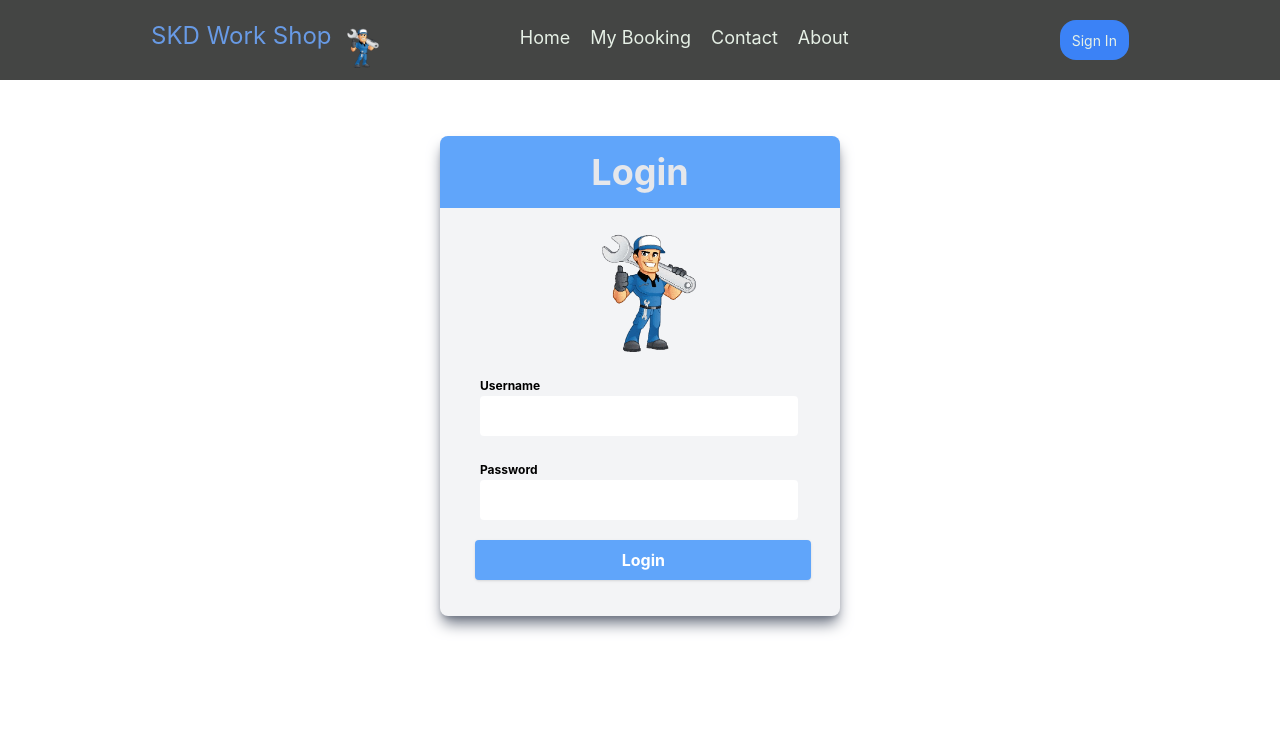
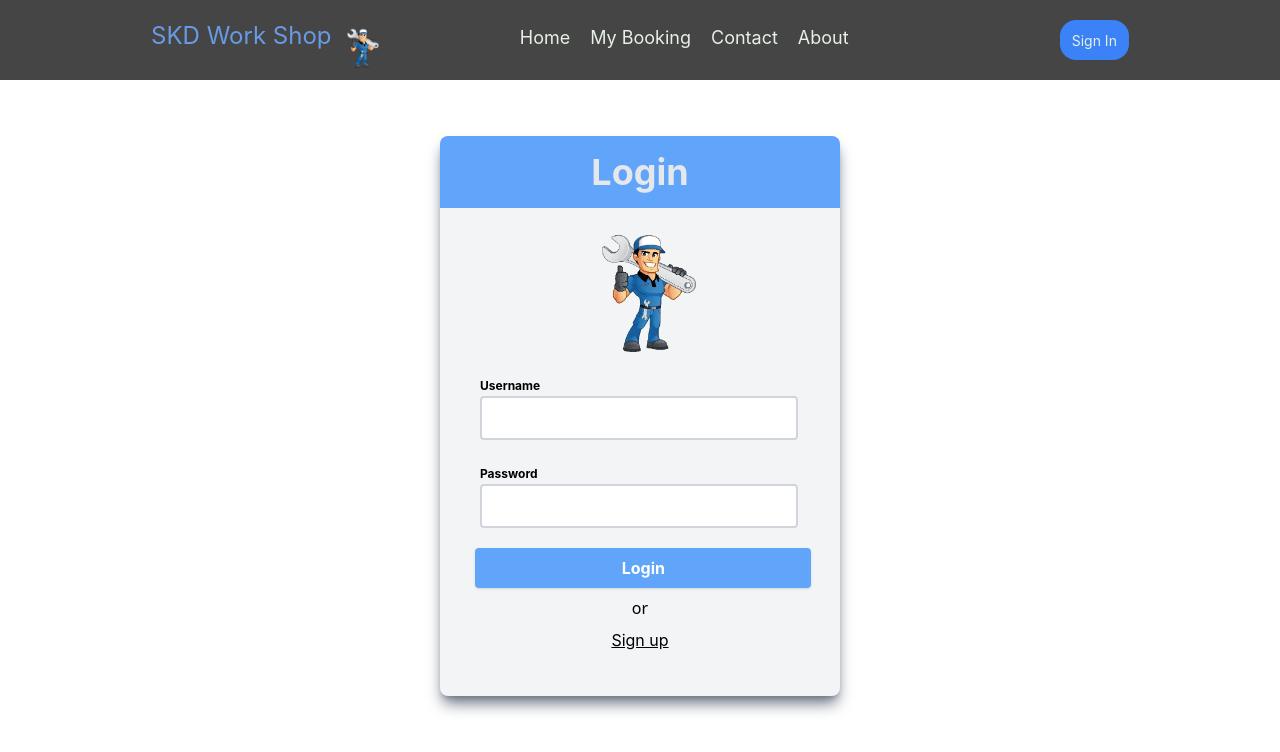
Before and after one commit to rKaushalya/SKD-Work-Shop-With-MERN-Stack, a React (Create React App) app in the folder client/: page /login in a window 1280 px wide. Shown: the top 752 px of the page. Built offline with nearby package versions, Linux system fonts and the light colour scheme.

Commit message:
Login page completed

```diff
--- a/client/src/view/pages/Login/LoginPage.tsx
+++ b/client/src/view/pages/Login/LoginPage.tsx
@@ -37,7 +37,7 @@ export class LoginPage extends Component {
 
                 <div className="flex justify-center">
                     <div
-                        className="bg-gray-100 w-[25em] h-[30em] mt-14 rounded-lg text-center shadow-lg shadow-gray-500">
+                        className="bg-gray-100 w-[25em] h-[35em] mt-14 rounded-lg text-center shadow-lg shadow-gray-500">
                         <h1 className="text-4xl font-bold text-gray-200 bg-blue-400 pt-4 pb-4 rounded-t-lg">Login</h1>
 
                         <img className="h-36 ml-[8em]" src={logo} alt="this is an logo.!"/>
@@ -50,7 +50,7 @@ export class LoginPage extends Component {
                                         <label className="text-xs font-bold">Username</label>
                                         <input
                                             className="appearance-none rounded w-11/12 outline-gray-800
-                                            focus:outline-blue-400 text-[16px] p-2"
+                                            focus:outline-blue-400 text-[16px] p-2 border-2 border-gray-300"
                                             id="inline-full-name" type="text"/>
                                     </div>
 
@@ -59,7 +59,7 @@ export class LoginPage extends Component {
                                         <label className="text-xs font-bold">Password</label>
                                         <input
                                             className="appearance-none rounded w-11/12
-                                            focus:outline-blue-400 text-[16px] p-2 outline-gray-500"
+                                            focus:outline-blue-400 text-[16px] p-2 border-2 border-gray-300"
                                             id="inline-password" type="password"/>
                                     </div>
                                 </div>
@@ -70,10 +70,11 @@ export class LoginPage extends Component {
                                     type="button">
                                     Login
                                 </button>
-
-
                             </div>
                         </form>
+
+                        <p className="font-serif mt-2">or</p>
+                        <button className="mt-2 underline">Sign up</button>
                     </div>
                 </div>
             </div>
```
Also changed, not shown: client/src/view/pages/Register/Register.tsx (added, +9 -0 lines).
